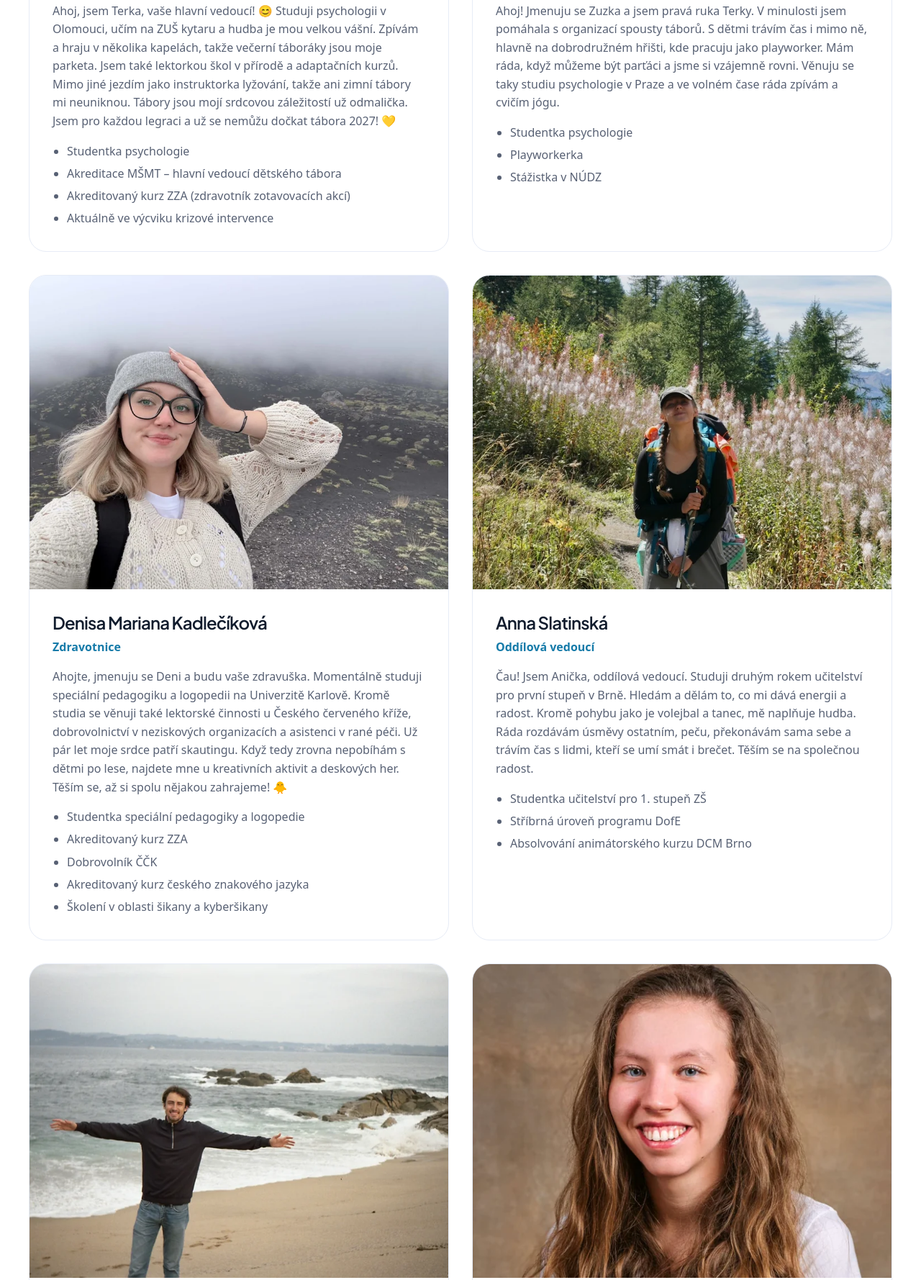
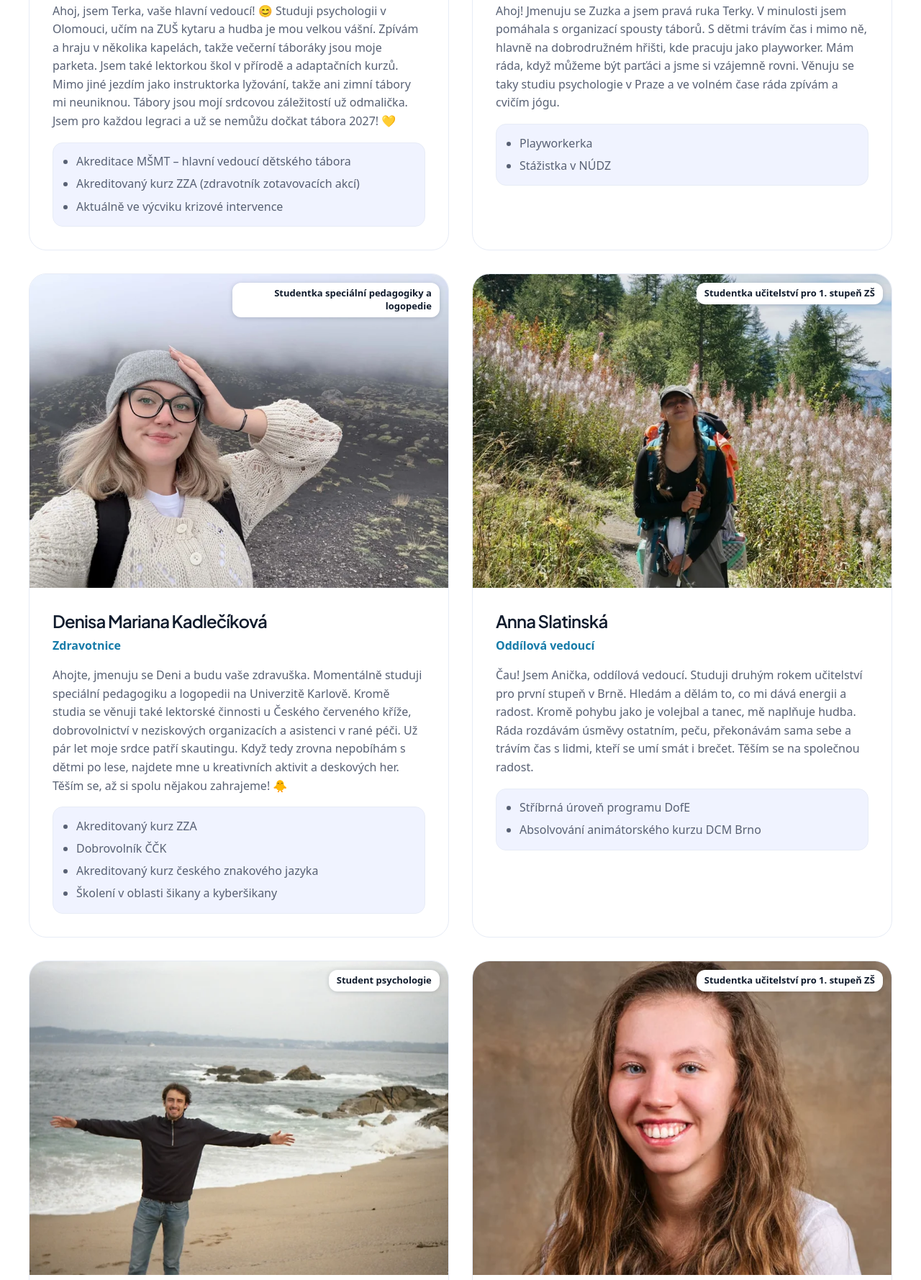
Before and after one commit to Ondrator/TerkaFetka, a website: page index.html in a window 1280 px wide. Shown: the part 5799-7578 px from the top of the page at 72% size. Drawn offline with Linux system fonts and the light colour scheme.

Commit message:
Highlight team studies and qualifications

```diff
--- a/assets/site.css
+++ b/assets/site.css
@@ -1135,6 +1135,24 @@ body,
   border-radius: 24px;
   background: white;
 }
+.team-portrait {
+  position: relative;
+}
+.team-study {
+  position: absolute;
+  top: 0.75rem;
+  right: 0.75rem;
+  max-width: min(18rem, 72%);
+  padding: 0.4rem 0.7rem;
+  border-radius: 12px;
+  background: #fff;
+  color: var(--ink);
+  font-size: 0.8125rem;
+  font-weight: 700;
+  line-height: 1.35;
+  text-align: right;
+  box-shadow: 0 1px 6px #111c2d30;
+}
 .team-photo {
   width: 100%;
   height: auto;
@@ -1160,7 +1178,10 @@ body,
 }
 .team-experience {
   list-style: disc;
-  padding-left: 1.25rem;
+  padding: 0.85rem 1rem 0.85rem 2rem;
+  border: 1px solid var(--line);
+  border-radius: 14px;
+  background: var(--wash);
 }
 .team-experience li + li,
 .faq-list li + li {
--- a/index.html
+++ b/index.html
@@ -22,7 +22,7 @@
     />
     <link rel="stylesheet" href="assets/fonts.css?v=7c659c44376b" />
     <link rel="stylesheet" href="assets/design.css?v=175a65af9231" />
-    <link rel="stylesheet" href="assets/site.css?v=b8c2201c4000" />
+    <link rel="stylesheet" href="assets/site.css?v=30ad899f020d" />
     <script src="assets/app.js?v=009a5c9a49a7" defer></script>
   </head>
   <body data-page="onepage">
@@ -936,6 +936,7 @@
             >
               <div class="team-grid">
                 <article class="team-card">
+                  <div class="team-portrait">
                     <img
                       alt=""
                       class="team-photo"
@@ -946,6 +947,8 @@
                       style="object-position: 50% 12%"
                       width="600"
                     />
+                    <span class="team-study">Studentka psychologie</span>
+                  </div>
                   <div class="team-card-content">
                     <h3>Tereza Kadlečíková</h3>
                     <p class="team-role">Hlavní vedoucí tábora</p>
@@ -961,7 +964,6 @@
                       tábora 2027! 💛
                     </p>
                     <ul class="team-experience">
-                      <li>Studentka psychologie</li>
                       <li>Akreditace MŠMT – hlavní vedoucí dětského tábora</li>
                       <li>
                         Akreditovaný kurz ZZA (zdravotník zotavovacích akcí)
@@ -971,6 +973,7 @@
                   </div>
                 </article>
                 <article class="team-card">
+                  <div class="team-portrait">
                     <img
                       alt=""
                       class="team-photo"
@@ -981,6 +984,8 @@
                       style="object-position: 50% 57%"
                       width="675"
                     />
+                    <span class="team-study">Studentka psychologie</span>
+                  </div>
                   <div class="team-card-content">
                     <h3>Zuzana Šuranská</h3>
                     <p class="team-role">Oddílová vedoucí</p>
@@ -994,13 +999,13 @@
                       jógu.
                     </p>
                     <ul class="team-experience">
-                      <li>Studentka psychologie</li>
                       <li>Playworkerka</li>
                       <li>Stážistka v NÚDZ</li>
                     </ul>
                   </div>
                 </article>
                 <article class="team-card">
+                  <div class="team-portrait">
                     <img
                       alt=""
                       class="team-photo"
@@ -1011,6 +1016,10 @@
                       style="object-position: 30% 35%"
                       width="850"
                     />
+                    <span class="team-study"
+                      >Studentka speciální pedagogiky a logopedie</span
+                    >
+                  </div>
                   <div class="team-card-content">
                     <h3>Denisa Mariana Kadlečíková</h3>
                     <p class="team-role">Zdravotnice</p>
@@ -1025,7 +1034,6 @@
                       her. Těším se, až si spolu nějakou zahrajeme! 🐥
                     </p>
                     <ul class="team-experience">
-                      <li>Studentka speciální pedagogiky a logopedie</li>
                       <li>Akreditovaný kurz ZZA</li>
                       <li>Dobrovolník ČČK</li>
                       <li>Akreditovaný kurz českého znakového jazyka</li>
@@ -1034,6 +1042,7 @@
                   </div>
                 </article>
                 <article class="team-card">
+                  <div class="team-portrait">
                     <img
                       alt=""
                       class="team-photo"
@@ -1044,6 +1053,10 @@
                       style="object-position: 50% 45%"
                       width="850"
                     />
+                    <span class="team-study"
+                      >Studentka učitelství pro 1. stupeň ZŠ</span
+                    >
+                  </div>
                   <div class="team-card-content">
                     <h3>Anna Slatinská</h3>
                     <p class="team-role">Oddílová vedoucí</p>
@@ -1056,13 +1069,13 @@
                       umí smát i brečet. Těším se na společnou radost.
                     </p>
                     <ul class="team-experience">
-                      <li>Studentka učitelství pro 1. stupeň ZŠ</li>
                       <li>Stříbrná úroveň programu DofE</li>
                       <li>Absolvování animátorského kurzu DCM Brno</li>
                     </ul>
                   </div>
                 </article>
                 <article class="team-card">
+                  <div class="team-portrait">
                     <img
                       alt=""
                       class="team-photo"
@@ -1073,6 +1086,8 @@
                       style="object-position: 45% 54%"
                       width="850"
                     />
+                    <span class="team-study">Student psychologie</span>
+                  </div>
                   <div class="team-card-content">
                     <h3>Štěpán Hanzlík</h3>
                     <p class="team-role">Oddílový vedoucí</p>
@@ -1091,7 +1106,6 @@
                       chopím sportovních a kreativních aktivit.
                     </p>
                     <ul class="team-experience">
-                      <li>Student psychologie</li>
                       <li>Ambasador UPOL</li>
                       <li>Organizátor adaptačních kurzů</li>
                       <li>Absolvent ZUŠ – výtvarné zaměření</li>
@@ -1099,6 +1113,7 @@
                   </div>
                 </article>
                 <article class="team-card">
+                  <div class="team-portrait">
                     <img
                       alt=""
                       class="team-photo"
@@ -1109,6 +1124,10 @@
                       style="object-position: 50% 12%"
                       width="600"
                     />
+                    <span class="team-study"
+                      >Studentka učitelství pro 1. stupeň ZŠ</span
+                    >
+                  </div>
                   <div class="team-card-content">
                     <h3>Kateřina Slatinská</h3>
                     <p class="team-role">Oddílová vedoucí</p>
@@ -1124,7 +1143,6 @@
                       našem!
                     </p>
                     <ul class="team-experience">
-                      <li>Studentka učitelství pro 1. stupeň ZŠ</li>
                       <li>Kurz pomoci se vzděláváním dětí nevidomých rodičů</li>
                       <li>Kurz Podpora wellbeingu dětí a žáků od SOFA</li>
                       <li>
@@ -1135,6 +1153,7 @@
                   </div>
                 </article>
                 <article class="team-card">
+                  <div class="team-portrait">
                     <img
                       alt=""
                       class="team-photo"
@@ -1145,6 +1164,10 @@
                       style="object-position: 50% 30%"
                       width="850"
                     />
+                    <span class="team-study"
+                      >Student pedagogiky se zaměřením na tělesnou výchovu</span
+                    >
+                  </div>
                   <div class="team-card-content">
                     <h3>Jakub Hadraba</h3>
                     <p class="team-role">Oddílový vedoucí</p>
@@ -1162,9 +1185,6 @@
                       se potkáme na táboře 2027!
                     </p>
                     <ul class="team-experience">
-                      <li>
-                        Student pedagogiky se zaměřením na tělesnou výchovu
-                      </li>
                       <li>
                         Absolvent oboru Předškolní a mimoškolní pedagogika
                       </li>
```
Also changed, not shown: src/pages/tym.html (+29 -7 lines). Lines whose indentation alone changed are shown as unchanged.
